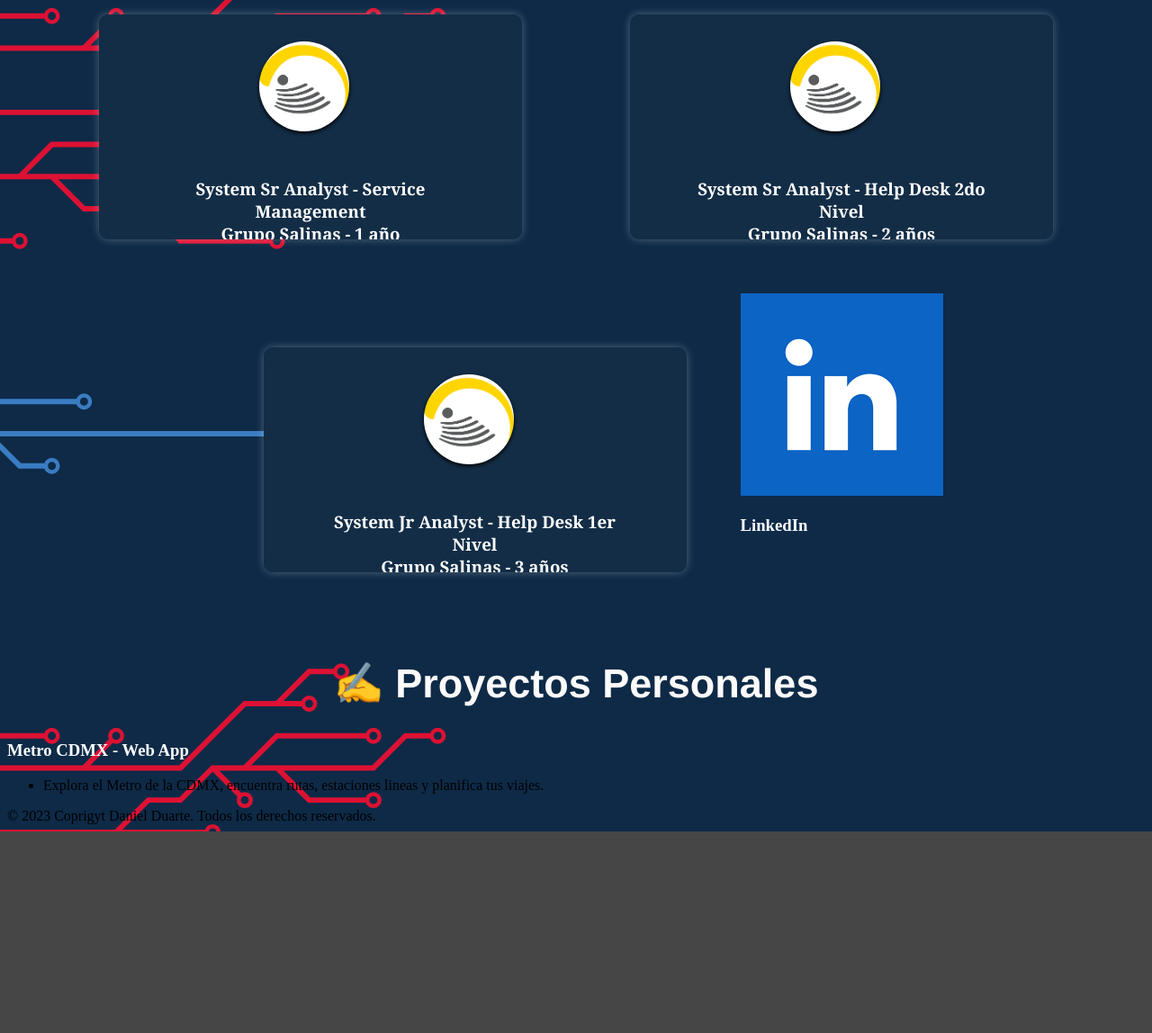
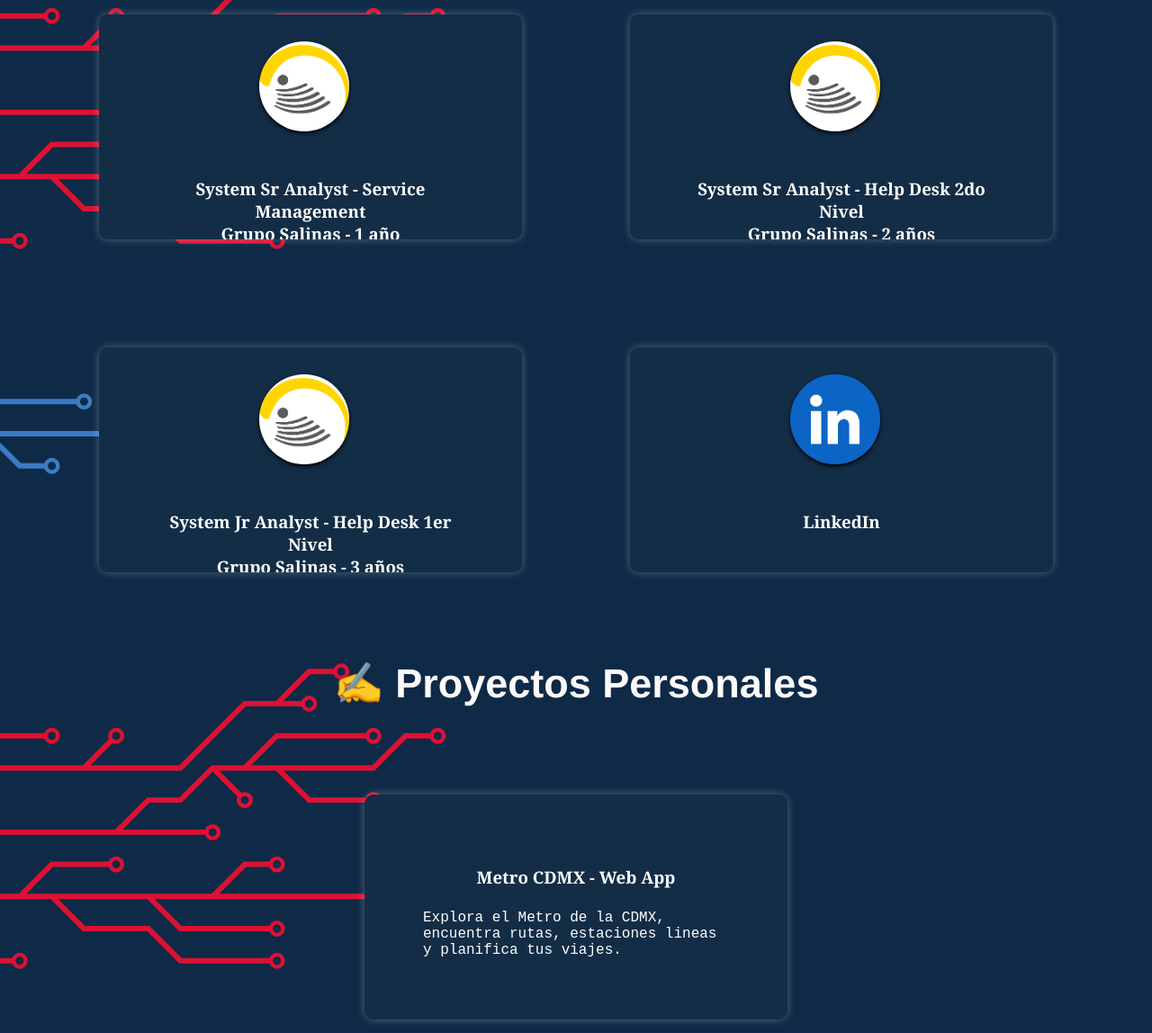
Before and after one commit to Acreck11/Daniel_DO_Portafolio, a plain HTML site: page Index.html in a window 1280 px wide. Shown: the part 1743-2891 px from the top of the page at 90% size. Before the commit the page ends 2667 px from the top, so only its background shows below. Drawn offline with Linux system fonts and the light colour scheme.

Commit message:
Update Circulo_azul.css
Se agregarone estilos para los nuevos proyectos

```diff
--- a/css/Circulo_azul.css
+++ b/css/Circulo_azul.css
@@ -404,3 +404,132 @@
   a:hover, a:focus {
       background-size: 100% 2px;
   }
+
+
+  .Cards
+  {
+    position: relative; /* establecer el contenedor como el padre */
+    border-radius: 20px; /* bordes circulares */
+    box-shadow: 0 0 10px rgba(248, 247, 247, 0.3); /* sombra */
+    color: #ffffff;
+    border-radius: 10px; /* bordes redondeados */
+    padding: 60px; /* espacio interno de izquierda y derecha */
+    margin: 60px; /* espacio entre contenedores */
+    width: 350px; /* ancho del contenedor */
+    font-family: 'Trebuchet MS', 'Lucida Sans Unicode', 'Lucida Grande', 'Lucida Sans', Arial, sans-serif;
+    max-height: 130px; /* tamaño maximo inicial solo de altura*/
+    transition: .4s ease max-height;  /* reacciona y transforma al tamaño que se define en max-height desde un inicio*/
+    overflow: hidden;   /* justifica todo dentro del div para que no se desborden los elementos*/
+    background: -webkit-linear-gradient(90deg, #132d46 10%, #132d46 90%);
+    background:    -moz-linear-gradient(90deg, #132d46 10%, #132d46 90%);
+    background:     -ms-linear-gradient(90deg, #132d46 10%, #132d46 90%);
+    background:      -o-linear-gradient(90deg, #132d46 10%, #132d46 90%);
+    background:         linear-gradient(90deg, #132d46 10%, #132d46 90%); /*  setencia que cambiar el color*/
+ }
+
+  .Cards:hover /* al pasar el puntero cambia el color del fondo de los contenedores de experiencia profesiona*/
+
+ {
+    background:-webkit-linear-gradient(90deg, #132d46 10%, #132d46 90%); /*  setencia que cambiar el color*/
+    max-height: 1000px; /* reacciona y transforma al tamaño maximo cuando pasas el puntero*/
+    transition: 1s ease max-height; /* genera el efecto de transicion de 1 segundo a su tamaño maximo*/
+
+ }
+
+
+  .Proyectos img {
+    position: relative; /* establecer la imagen como posición absoluta */
+    top: -30px; /* mover la imagen 20 píxeles por encima del margen superior */
+    left: 48%; /* centrar la imagen horizontalmente */
+    transform: translateX(-50%); /* ajustar la posición horizontal */
+    max-width: 100%; /* ajustar el ancho máximo */
+    box-shadow: 0 2px 4px rgba(0, 0, 0, 1); /* sombra ligera */
+    border-radius: 100%;
+    width: 100px;
+    height: 100px;
+    z-index: 1;
+
+            }
+
+
+
+  .Proyectos ul {
+    margin-bottom: 5px; /* espacio entre cada elemento de la lista */
+    font-family: 'Courier New', Courier, monospace;
+    padding: 5px;
+
+
+
+}
+
+
+  .Proyectos li {
+    margin-bottom: 10px; /* espacio entre cada elemento de la lista */
+    list-style: none;
+    font-family: 'Courier New', Courier, monospace;
+        }
+
+        .Cards li::before {
+         content: "👍 ";
+                }
+
+
+  .Proyectos p {
+    font-family:Cambria, Cochin, Georgia, Times, 'Times New Roman', serif;
+    text-align: center;
+
+    /*font-weight: bold;*/
+}
+
+
+
+
+
+.Proyectos
+{
+  position: relative; /* establecer el contenedor como el padre */
+  justify-content: center;
+  align-content: center;
+  align-items: center;
+  border-radius: 20px; /* bordes circulares */
+  box-shadow: 0 0 10px rgba(248, 247, 247, 0.3); /* sombra */
+  color: #ffffff;
+  border-radius: 10px; /* bordes redondeados */
+  padding: 60px; /* espacio interno de izquierda y derecha */
+  margin: 60px; /* espacio entre contenedores */
+  width: 350px; /* ancho del contenedor */
+  font-family: 'Trebuchet MS', 'Lucida Sans Unicode', 'Lucida Grande', 'Lucida Sans', Arial, sans-serif;
+  max-height: 130px; /* tamaño maximo inicial solo de altura*/
+  overflow: hidden;   /* justifica todo dentro del div para que no se desborden los elementos*/
+  background: -webkit-linear-gradient(90deg, #132d46 10%, #132d46 90%);
+  background:    -moz-linear-gradient(90deg, #132d46 10%, #132d46 90%);
+  background:     -ms-linear-gradient(90deg, #132d46 10%, #132d46 90%);
+  background:      -o-linear-gradient(90deg, #132d46 10%, #132d46 90%);
+  background:         linear-gradient(90deg, #132d46 10%, #132d46 90%); /*  setencia que cambiar el color*/
+}
+
+.Proyectos:hover {
+  box-shadow: 0 0 10px #6699CC, 0 0 20px #6699CC, 0 0 30px #6699CC;
+  transition: box-shadow 0.5s ease-out;
+}
+
+.FooterText {
+  color: #ffffff;
+   text-align: center;
+   margin-top: 30px;
+}
+
+.FooterText {
+  color: #ffffff;
+   text-align: center;
+   margin-top: 30px;
+}
+
+.contenedor-proyectos{
+  position: relative;
+  flex-direction: column;
+  display: flex;
+  justify-content: center;
+  align-content: center;
+  align-items: center;
+}
```
